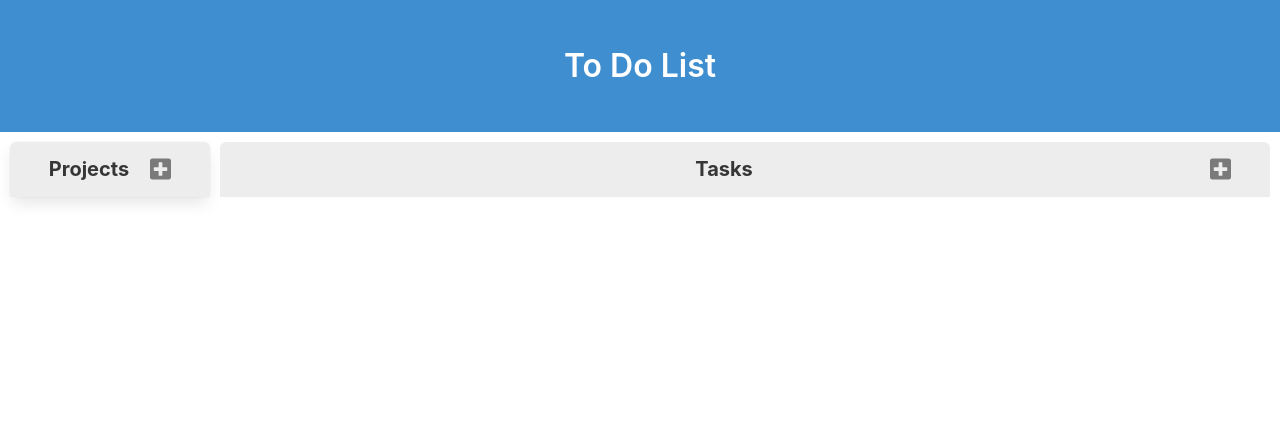
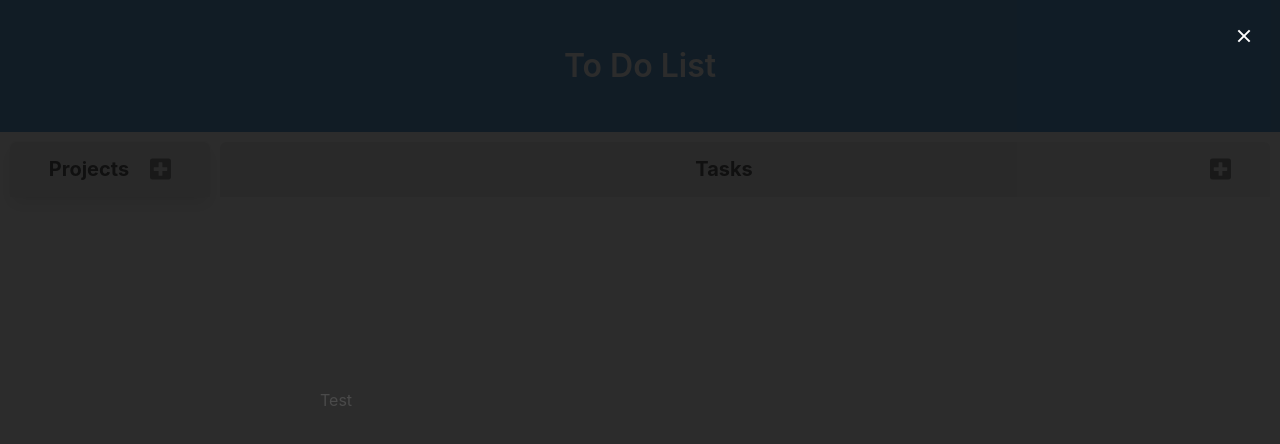
Before and after one commit to FabioTranjan/todo-list, a website built with webpack: page dist/index.html in a window 1280 px wide. Both pictures are taken after a click on the link 160 px from the left and 169 px from the top of the page. Built offline with nearby package versions, Linux system fonts and the light colour scheme.

Commit message:
Create modal base module.

```diff
--- a/src/js/interactor.js
+++ b/src/js/interactor.js
@@ -1,5 +1,5 @@
-import ProjectModal from './project_modal'
-import TaskModal from './task_modal'
+import ProjectModal from './modal/project'
+import TaskModal from './modal/task'
 
 function setListeners() {
   document.getElementById("add-project").addEventListener("click", function(e) {
--- /dev/null
+++ b/src/js/modal/base.js
@@ -0,0 +1,39 @@
+function create(modalType) {
+  console.log('Creating modal');
+
+  let modalContainer = document.getElementById(modalType);
+
+  let modal = document.createElement("div");
+  modal.classList.add("modal");
+  modal.classList.add("is-active");
+  modalContainer.appendChild(modal);
+
+  let modalBackground = document.createElement("div");
+  modal.appendChild(modalBackground);
+  modalBackground.classList.add("modal-background");
+
+  let modalContent = document.createElement("div");
+  modal.appendChild(modalContent);
+  modalContent.classList.add("modal-content");
+  modalContent.innerHTML = "Test";
+
+  let modalButton = document.createElement("button");
+  modal.appendChild(modalButton);
+  modalButton.classList.add("modal-close");
+  modalButton.classList.add("is-large");
+  modalButton.setAttribute("aria-label", "close");
+
+  modalButton.addEventListener("click", function(e) {
+    e.preventDefault();
+    modal.classList.remove("is-active");
+  });
+
+  modalBackground.addEventListener("click", function(e) {
+    e.preventDefault();
+    modal.classList.remove("is-active");
+  });
+}
+
+export default {
+  create
+}
--- a/src/js/project_modal.js
+++ b/src/js/modal/project.js
@@ -1,5 +1,8 @@
+import Base from './base'
+
 function create() {
-  console.log('Create project modal')
+  Base.create('project-modal');
+  console.log('Create project modal');
 }
 
 function update() {
--- a/src/js/task_modal.js
+++ b/src/js/modal/task.js
@@ -1,5 +1,8 @@
+import Base from './base'
+
 function create() {
-  console.log('Create task modal')
+  Base.create('task-modal');
+  console.log('Create task modal');
 }
 
 function update() {
```
Also changed, not shown: dist/index.html, 1 other file.
